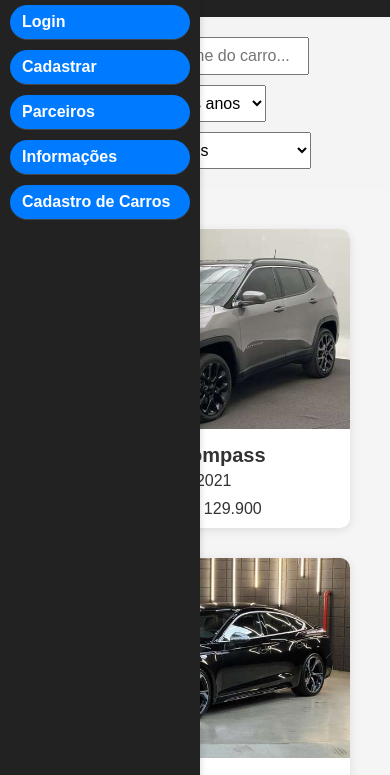
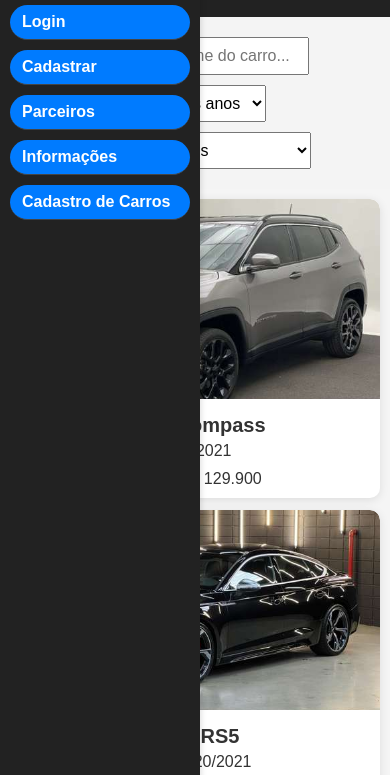
Before and after one commit to leoastoni/Loja-de-Carros, a website: page src/public/html/index.html in a window 390 px wide. Shown: the part 60-835 px from the top of the page. Drawn offline with Linux system fonts and the light colour scheme; no server answers.

Commit message:
Atualização no css

```diff
--- a/src/public/css/styles.css
+++ b/src/public/css/styles.css
@@ -24,15 +24,21 @@ header {
   padding: 40px;
   max-width: 1200px;
   margin: auto;
+  justify-items: center;
 }
 
 .galeria-carros {
+  width: 100%;
+  max-width: 320px;
   background-color: white;
   border-radius: 10px;
   box-shadow: 0 2px 10px rgba(0, 0, 0, 0.1);
   overflow: hidden;
   text-align: center;
   transition: transform 0.2s;
+  display: flex;
+  flex-direction: column;
+  align-items: center;
 }
 
 .galeria-carros:hover {
@@ -43,6 +49,9 @@ header {
   width: 100%;
   height: 200px;
   object-fit: cover;
+  aspect-ratio: 16/9;
+  border-radius: 10px 10px 0 0;
+  background: #eee;
   display: block;
 }
 
@@ -174,3 +183,19 @@ footer {
 .sidebar nav a:hover {
   background-color: #444;
 }
+
+@media (max-width: 700px) {
+  .carros-container {
+    grid-template-columns: 1fr 1fr;
+    padding: 10px;
+    gap: 12px;
+  }
+  .galeria-carros {
+    max-width: 100%;
+  }
+}
+@media (max-width: 480px) {
+  .carros-container {
+    grid-template-columns: 1fr;
+  }
+}
```
